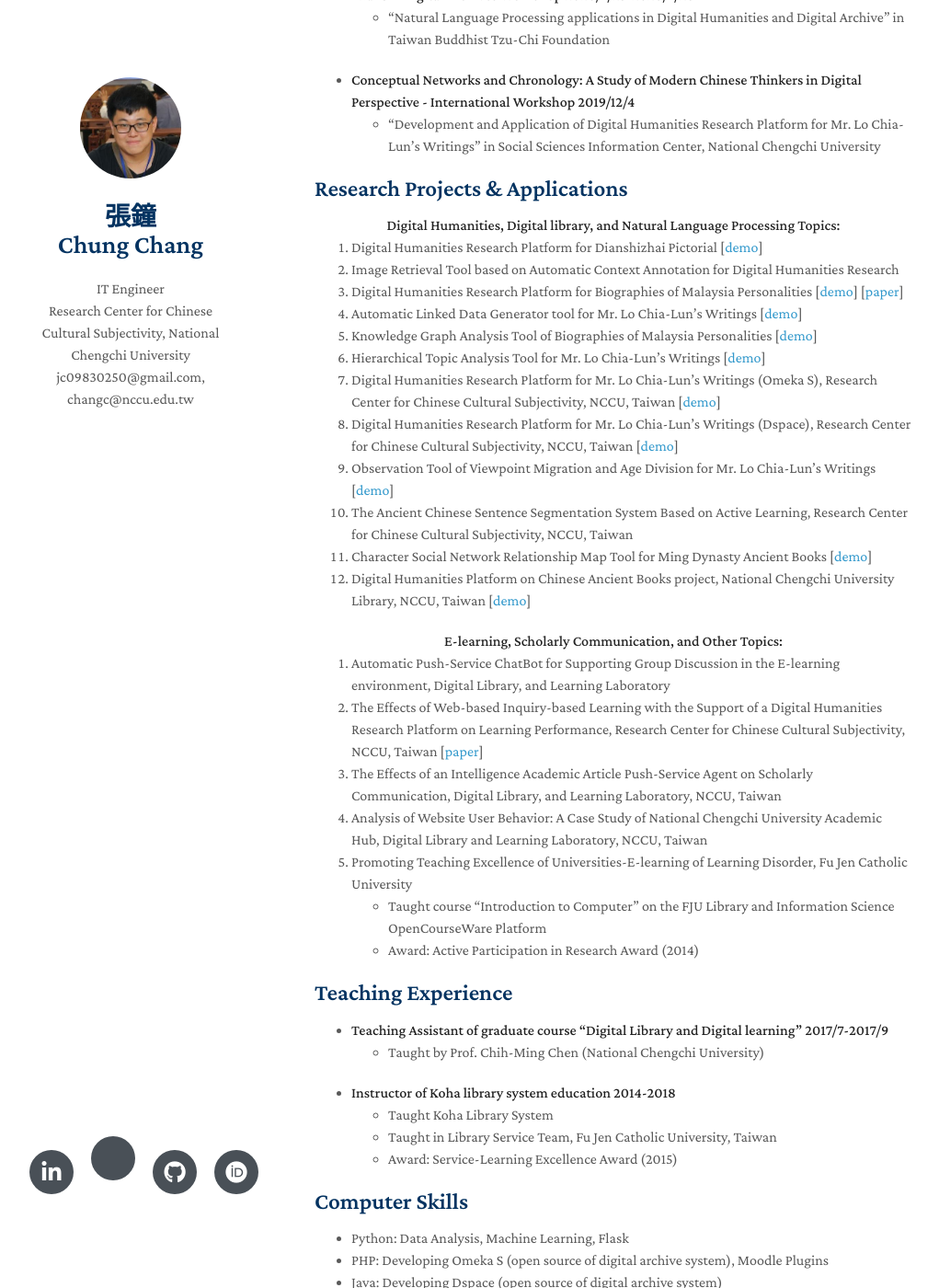
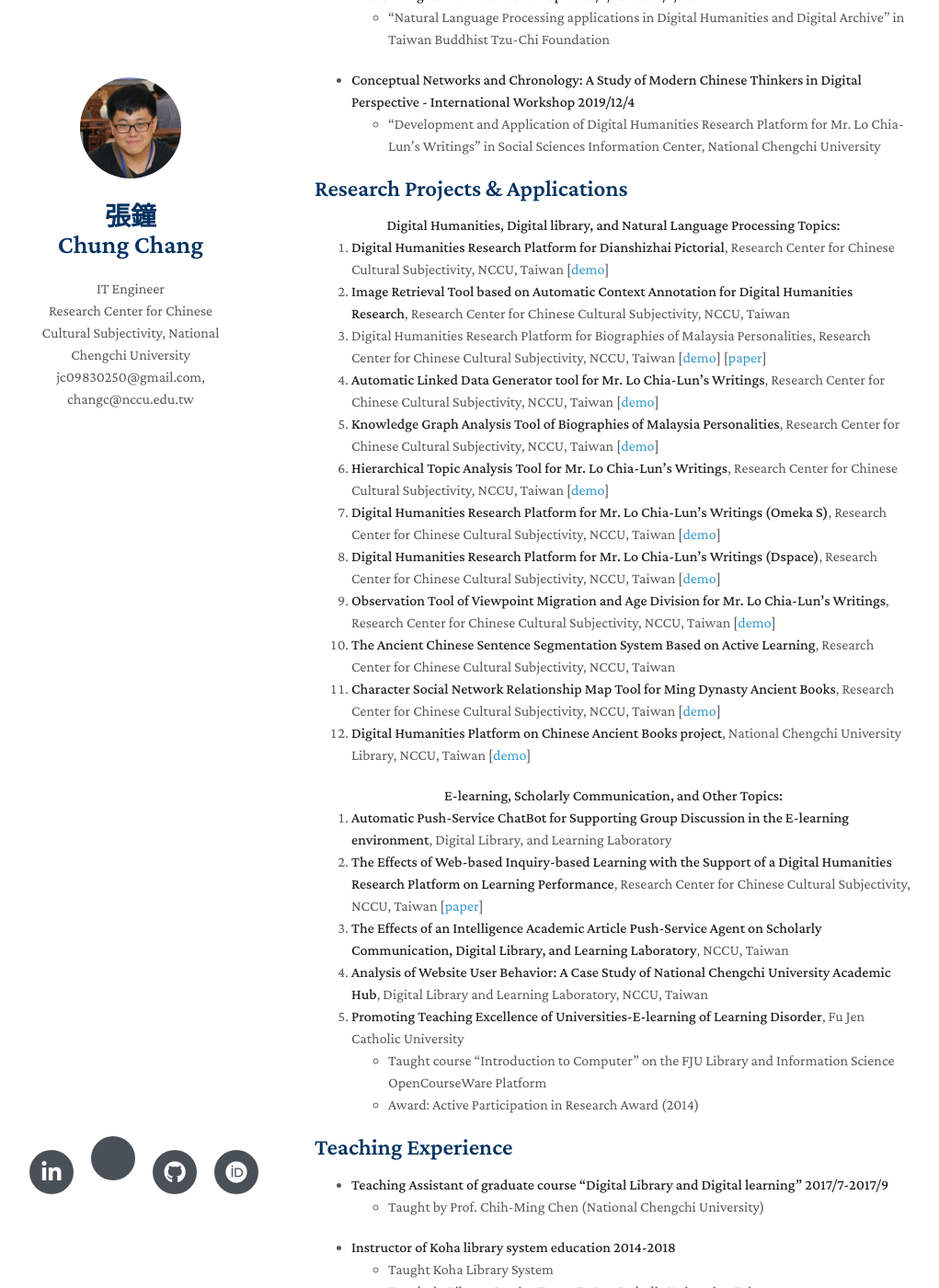
Before and after one commit to jc9830250/jc9830250.github.io, a Jekyll site: the page built from index.md, in a window 1280 px wide and 1400 px high, scrolled down 2611 px. Shown: the whole window at 92% size, without its empty margins (128-1149 px from the left). Built offline with Jekyll 4.4.1, drawn with Linux system fonts in a browser that asks for light colours; nearby versions of some CDN libraries; a style sheet for code colours, icons or effects is not loaded; our own code applies the rules of GitHub Pages for plain Markdown files.

Commit message:
Update index.md

```diff
--- a/index.md
+++ b/index.md
@@ -66,26 +66,26 @@ Digital Library, Digital Humanities, Information Organization, Natural Language
 <center>
 <strong>Digital Humanities, Digital library, and Natural Language Processing Topics:</strong>
 </center>
-1. Digital Humanities Research Platform for Dianshizhai Pictorial [[demo](http://dianshizhai-ccstw.ccstw.nccu.edu.tw/s/dianshizhai/page/home){:target="_blank"}]
-3. Image Retrieval Tool based on Automatic Context Annotation for Digital Humanities Research
-4. Digital Humanities Research Platform for Biographies of Malaysia Personalities [[demo](http://ccstwlib.ccstw.nccu.edu.tw/){:target="_blank"}] [[paper](https://doi.org/10.1108/EL-01-2022-0007){:target="_blank"}]
-5. Automatic Linked Data Generator tool for Mr. Lo Chia-Lun's Writings [[demo](http://lo-ccstw-omekas.ccstw.nccu.edu.tw/s/lo/page/linkdata){:target="_blank"}]
-6. Knowledge Graph Analysis Tool of Biographies of Malaysia Personalities [[demo](http://ccstwlib.ccstw.nccu.edu.tw/s/malaysiaperson/page/knowledgegraph){:target="_blank"}]
-7. Hierarchical Topic Analysis Tool for Mr. Lo Chia-Lun's Writings [[demo](http://athtte.ccstw.nccu.edu.tw/hldaindex){:target="_blank"}]
-8.  Digital Humanities Research Platform for Mr. Lo Chia-Lun's Writings (Omeka S), Research Center for Chinese Cultural Subjectivity, NCCU, Taiwan [[demo](http://lo-ccstw-omekas.ccstw.nccu.edu.tw){:target="_blank"}]
-9. Digital Humanities Research Platform for Mr. Lo Chia-Lun's Writings (Dspace), Research Center for Chinese Cultural Subjectivity, NCCU, Taiwan [[demo](http://lcl.ccstw.nccu.edu.tw/){:target="_blank"}]
-10. Observation Tool of Viewpoint Migration and Age Division for Mr. Lo Chia-Lun's Writings [[demo](http://dev-lo.ccstw.nccu.edu.tw/){:target="_blank"}]
-11. The Ancient Chinese Sentence Segmentation System Based on Active Learning, Research Center for Chinese Cultural Subjectivity, NCCU, Taiwan
-12. Character Social Network Relationship Map Tool for Ming Dynasty Ancient Books [[demo](http://ming.ncl.edu.tw/socialnetwork?viewer=116){:target="_blank"}]
-13. Digital Humanities Platform on Chinese Ancient Books project, National Chengchi University Library, NCCU, Taiwan [[demo](http://ming.lib.nccu.edu.tw/){:target="_blank"}]
+1. **Digital Humanities Research Platform for Dianshizhai Pictorial**, Research Center for Chinese Cultural Subjectivity, NCCU, Taiwan [[demo](http://dianshizhai-ccstw.ccstw.nccu.edu.tw/s/dianshizhai/page/home){:target="_blank"}]
+3. **Image Retrieval Tool based on Automatic Context Annotation for Digital Humanities Research**, Research Center for Chinese Cultural Subjectivity, NCCU, Taiwan
+4. Digital Humanities Research Platform for Biographies of Malaysia Personalities, Research Center for Chinese Cultural Subjectivity, NCCU, Taiwan [[demo](http://ccstwlib.ccstw.nccu.edu.tw/){:target="_blank"}] [[paper](https://doi.org/10.1108/EL-01-2022-0007){:target="_blank"}]
+5. **Automatic Linked Data Generator tool for Mr. Lo Chia-Lun's Writings**, Research Center for Chinese Cultural Subjectivity, NCCU, Taiwan [[demo](http://lo-ccstw-omekas.ccstw.nccu.edu.tw/s/lo/page/linkdata){:target="_blank"}]
+6. **Knowledge Graph Analysis Tool of Biographies of Malaysia Personalities**, Research Center for Chinese Cultural Subjectivity, NCCU, Taiwan [[demo](http://ccstwlib.ccstw.nccu.edu.tw/s/malaysiaperson/page/knowledgegraph){:target="_blank"}]
+7. **Hierarchical Topic Analysis Tool for Mr. Lo Chia-Lun's Writings**, Research Center for Chinese Cultural Subjectivity, NCCU, Taiwan [[demo](http://athtte.ccstw.nccu.edu.tw/hldaindex){:target="_blank"}]
+8.  **Digital Humanities Research Platform for Mr. Lo Chia-Lun's Writings (Omeka S)**, Research Center for Chinese Cultural Subjectivity, NCCU, Taiwan [[demo](http://lo-ccstw-omekas.ccstw.nccu.edu.tw){:target="_blank"}]
+9. **Digital Humanities Research Platform for Mr. Lo Chia-Lun's Writings (Dspace)**, Research Center for Chinese Cultural Subjectivity, NCCU, Taiwan [[demo](http://lcl.ccstw.nccu.edu.tw/){:target="_blank"}]
+10. **Observation Tool of Viewpoint Migration and Age Division for Mr. Lo Chia-Lun's Writings**, Research Center for Chinese Cultural Subjectivity, NCCU, Taiwan [[demo](http://dev-lo.ccstw.nccu.edu.tw/){:target="_blank"}]
+11. **The Ancient Chinese Sentence Segmentation System Based on Active Learning**, Research Center for Chinese Cultural Subjectivity, NCCU, Taiwan
+12. **Character Social Network Relationship Map Tool for Ming Dynasty Ancient Books**, Research Center for Chinese Cultural Subjectivity, NCCU, Taiwan [[demo](http://ming.ncl.edu.tw/socialnetwork?viewer=116){:target="_blank"}]
+13. **Digital Humanities Platform on Chinese Ancient Books project**, National Chengchi University Library, NCCU, Taiwan [[demo](http://ming.lib.nccu.edu.tw/){:target="_blank"}]
 <center>
 <strong>E-learning, Scholarly Communication, and Other Topics:</strong>
 </center>
-1. Automatic Push-Service ChatBot for Supporting Group Discussion in the E-learning environment, Digital Library, and Learning Laboratory
-2. The Effects of Web-based Inquiry-based Learning with the Support of a Digital Humanities Research Platform on Learning Performance, Research Center for Chinese Cultural Subjectivity, NCCU, Taiwan  [[paper](./assets/paper/20220706-Pre1.pdf){:target="_blank"}]
-3. The Effects of an Intelligence Academic Article Push-Service Agent on Scholarly Communication, Digital Library, and Learning Laboratory, NCCU, Taiwan
-4. Analysis of Website User Behavior: A Case Study of National Chengchi University Academic Hub, Digital Library and Learning Laboratory, NCCU, Taiwan
-5. Promoting Teaching Excellence of Universities-E-learning of Learning Disorder, Fu Jen Catholic University
+1. **Automatic Push-Service ChatBot for Supporting Group Discussion in the E-learning environment**, Digital Library, and Learning Laboratory
+2. **The Effects of Web-based Inquiry-based Learning with the Support of a Digital Humanities Research Platform on Learning Performance**, Research Center for Chinese Cultural Subjectivity, NCCU, Taiwan  [[paper](./assets/paper/20220706-Pre1.pdf){:target="_blank"}]
+3. **The Effects of an Intelligence Academic Article Push-Service Agent on Scholarly Communication, Digital Library, and Learning Laboratory**, NCCU, Taiwan
+4. **Analysis of Website User Behavior: A Case Study of National Chengchi University Academic Hub**, Digital Library and Learning Laboratory, NCCU, Taiwan
+5. **Promoting Teaching Excellence of Universities-E-learning of Learning Disorder**, Fu Jen Catholic University
   - Taught course “Introduction to Computer” on the FJU Library and Information Science OpenCourseWare Platform
   - Award: Active Participation in Research Award (2014)
 
```
